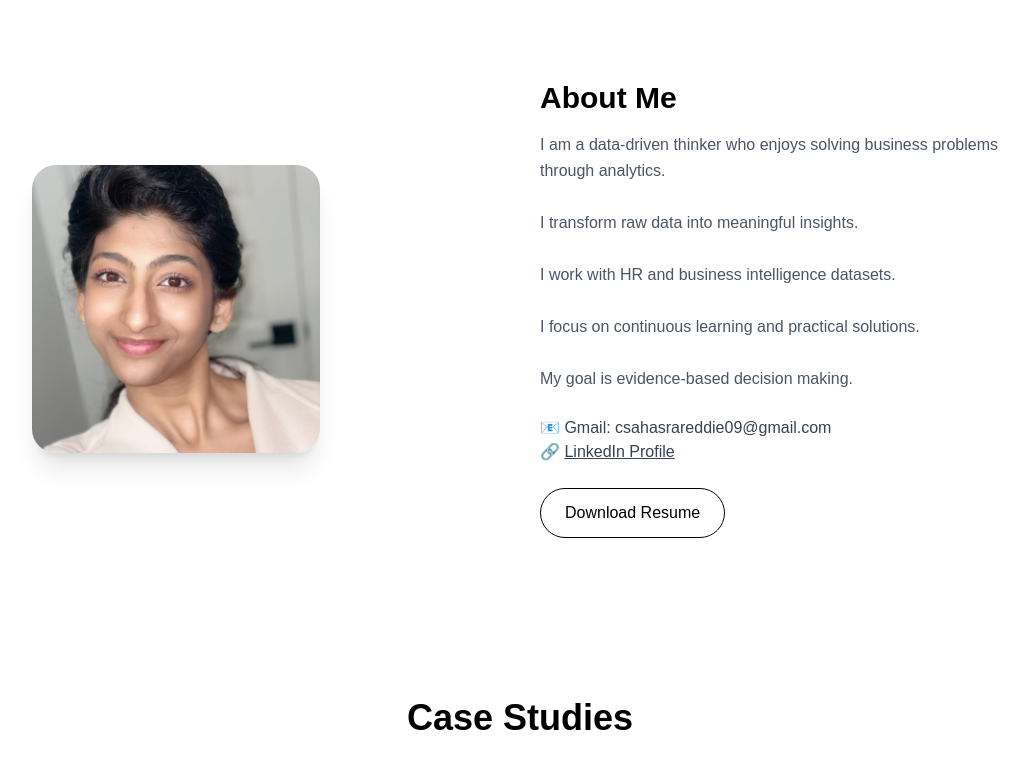
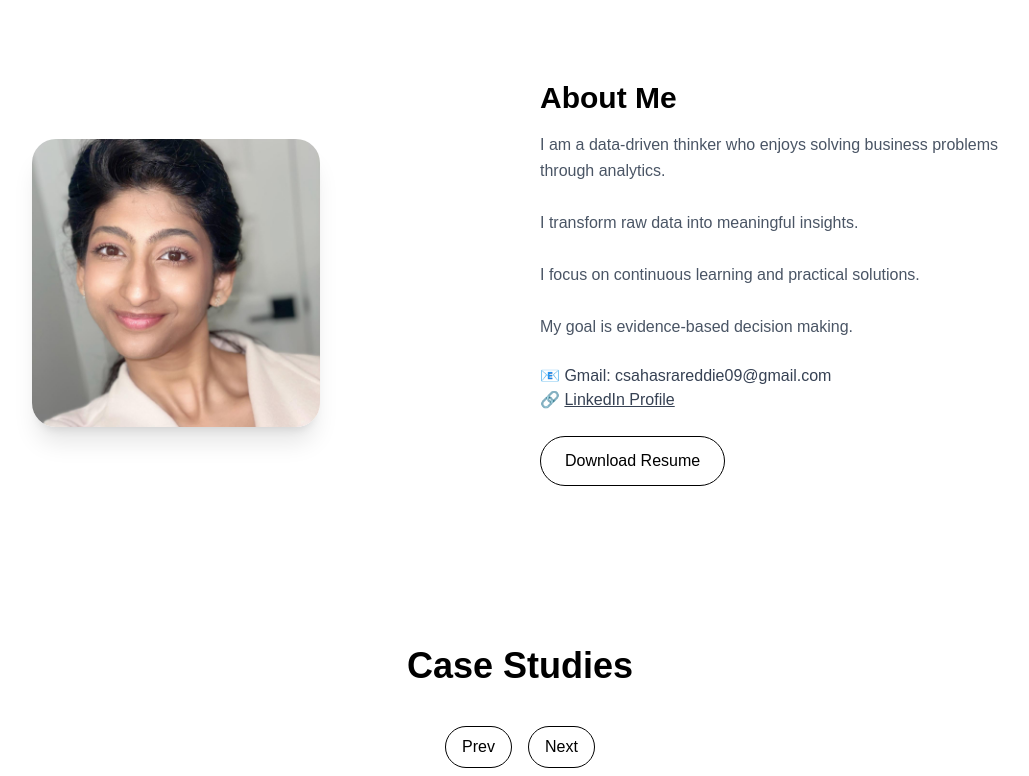
Before and after one commit to SahasraReddy9/my-portfolio, a Next.js app: page / in a window 1280 px wide. Shown: the part 800-1576 px from the top of the page, without its empty margins (120-1149 px from the left). Built offline with nearby package versions, Linux system fonts and the light colour scheme.

Commit message:
fixed canvas null crash

```diff
--- a/app/page.tsx
+++ b/app/page.tsx
@@ -21,10 +21,12 @@ function AINetworkBackground() {
       x: Math.random() * width,
       y: Math.random() * height,
       vx: (Math.random() - 0.5) * 0.5,
-      vy: (Math.random() - 0.5) * 0.5
+      vy: (Math.random() - 0.5) * 0.5,
     }));
 
     function animate() {
+      if (!ctx) return;
+
       ctx.clearRect(0, 0, width, height);
 
       nodes.forEach((n) => {
@@ -76,24 +78,24 @@ export default function Page() {
       problem: [
         "Limited visibility into attrition patterns",
         "Disconnected HR datasets",
-        "Manual reporting process"
+        "Manual reporting process",
       ],
       approach: [
         "SQL for data extraction and joins",
         "Python (Pandas) for cleaning and analysis",
         "Power BI / Tableau dashboards",
-        "Exploratory Data Analysis (EDA)"
+        "Exploratory Data Analysis (EDA)",
       ],
       insights: [
         "Attrition varies across tenure groups",
         "Department-level workforce differences exist",
-        "Hiring trends show seasonal variation"
+        "Hiring trends show seasonal variation",
       ],
       impact: [
         "Improved HR reporting clarity",
         "Supported data-driven decisions",
-        "Reduced manual analysis effort"
-      ]
+        "Reduced manual analysis effort",
+      ],
     },
     {
       title: "Business KPI & Workforce Dashboard Reporting",
@@ -103,20 +105,20 @@ export default function Page() {
       problem: [
         "Fragmented HR and business data",
         "Manual Excel reporting delays",
-        "No centralized KPI tracking"
+        "No centralized KPI tracking",
       ],
       approach: [
         "SQL for KPI extraction",
         "Excel for data cleaning",
         "Power BI dashboards",
-        "Basic KPI modeling"
+        "Basic KPI modeling",
       ],
       insights: [
         "Better visibility of workforce KPIs",
         "Improved reporting structure",
-        "Clear hiring trend analysis"
+        "Clear hiring trend analysis",
       ],
-      impact: ["Faster reporting cycles", "Improved decision support", "Structured KPI tracking"]
+      impact: ["Faster reporting cycles", "Improved decision support", "Structured KPI tracking"],
     },
     {
       title: "HR Process Automation & Reporting System",
@@ -126,33 +128,30 @@ export default function Page() {
       problem: [
         "Time-consuming manual reporting",
         "Excel inconsistencies",
-        "Formatting errors"
+        "Formatting errors",
       ],
       approach: [
         "Python (Pandas) for processing",
         "Excel automation",
         "Basic data validation",
-        "Workflow standardization"
+        "Workflow standardization",
       ],
       insights: [
         "Manual reporting inefficiency identified",
         "Need for automation confirmed",
-        "Data consistency improved"
+        "Data consistency improved",
       ],
-      impact: ["Reduced reporting time", "Improved accuracy", "Streamlined workflow"]
-    }
+      impact: ["Reduced reporting time", "Improved accuracy", "Streamlined workflow"],
+    },
   ];
 
   return (
     <main className="bg-white text-black relative">
-
       <AINetworkBackground />
 
       {/* HERO */}
       <section className="min-h-screen flex flex-col justify-center items-center text-center px-6">
-        <h1 className="text-5xl font-semibold">
-          Hi, I’m Sahasra Reddy 👋
-        </h1>
+        <h1 className="text-5xl font-semibold">Hi, I’m Sahasra Reddy 👋</h1>
         <p className="mt-4 text-gray-600">
           Data Analyst | BI Analyst | Business Analyst
         </p>
@@ -160,7 +159,6 @@ export default function Page() {
 
       {/* ABOUT */}
       <section className="max-w-5xl mx-auto px-6 py-20 grid md:grid-cols-2 gap-10 items-center">
-
         <img
           src="/profile.jpg"
           alt="Profile"
@@ -172,13 +170,14 @@ export default function Page() {
 
           <p className="mt-4 text-gray-600 leading-relaxed">
             I am a data-driven thinker who enjoys solving business problems through analytics.
-            <br /><br />
+            <br />
+            <br />
             I transform raw data into meaningful insights.
-            <br /><br />
-            I work with HR and business intelligence datasets.
-            <br /><br />
+            <br />
+            <br />
             I focus on continuous learning and practical solutions.
-            <br /><br />
+            <br />
+            <br />
             My goal is evidence-based decision making.
           </p>
 
@@ -207,29 +206,27 @@ export default function Page() {
 
       {/* CASE STUDIES */}
       <section className="py-20">
-
         <div className="text-center mb-10">
           <h2 className="text-4xl font-semibold">Case Studies</h2>
         </div>
 
         <div className="flex justify-center gap-4 mb-10">
           <button
-            onClick={() => setIndex((p) => Math.max(p - 1, 0))}
+            onClick={() => setIndex((i) => Math.max(i - 1, 0))}
             className="px-4 py-2 border rounded-full"
           >
-            ← Prev
+            Prev
           </button>
 
           <button
-            onClick={() => setIndex((p) => Math.min(p + 1, caseStudies.length - 1))}
+            onClick={() => setIndex((i) => Math.min(i + 1, caseStudies.length - 1))}
             className="px-4 py-2 border rounded-full"
           >
-            Next →
+            Next
           </button>
         </div>
 
         <div className="max-w-5xl mx-auto px-6 relative h-[500px]">
-
           <AnimatePresence mode="wait">
             <motion.div
               key={index}
@@ -243,16 +240,13 @@ export default function Page() {
                 {caseStudies[index].title}
               </h3>
 
-              <p className="text-gray-500">
-                {caseStudies[index].role}
-              </p>
+              <p className="text-gray-500">{caseStudies[index].role}</p>
 
               <p className="mt-4 text-gray-700">
                 {caseStudies[index].summary}
               </p>
             </motion.div>
           </AnimatePresence>
-
         </div>
       </section>
 
@@ -272,7 +266,6 @@ export default function Page() {
           LinkedIn Profile
         </a>
       </section>
-
     </main>
   );
 }
```
